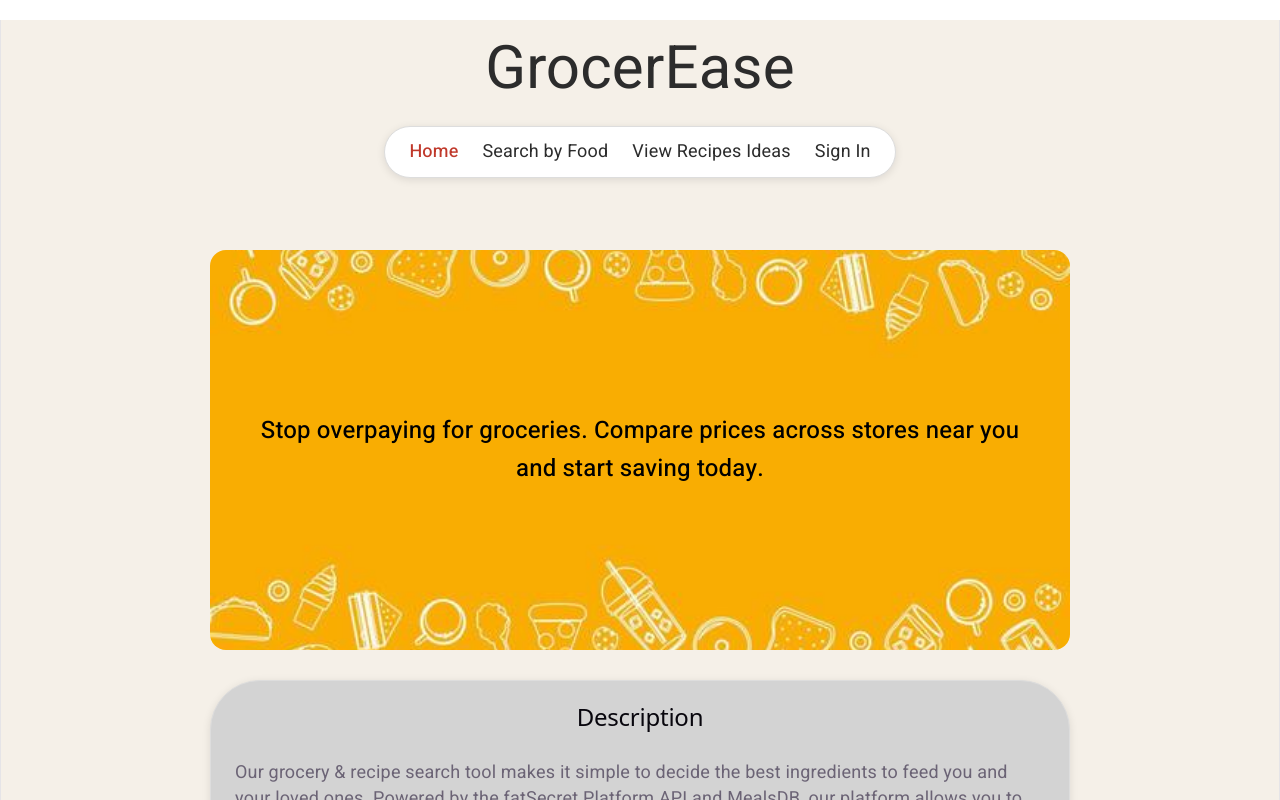
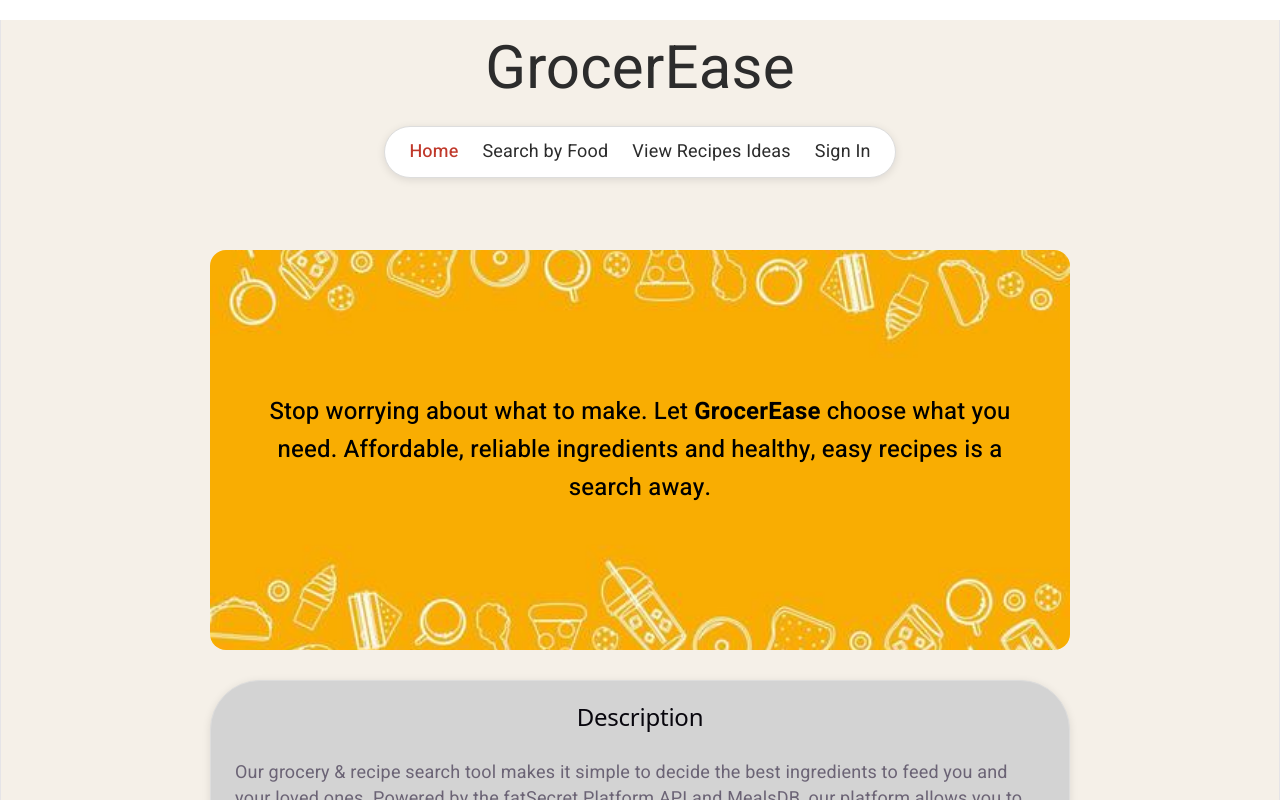
Before and after one commit to skyhbui-hub/finalProject, a React (Vite) app: page / in a window 1280 px wide. Shown: the top 800 px of the page. Built offline with nearby package versions, Linux system fonts and the light colour scheme; no server answers.

Commit message:
Edited website title description

```diff
--- a/src/pages/Home.tsx
+++ b/src/pages/Home.tsx
@@ -6,7 +6,7 @@
       <div className="hero" style={{ backgroundImage: `url('/homeBackground.jpg')` }}>
         <div className="hero-overlay">
           <p className="hero-text">
-          Stop overpaying for groceries. Compare prices across stores near you and start saving today.
+          Stop worrying about what to make. Let <b>GrocerEase</b> choose what you need. Affordable, reliable ingredients and healthy, easy recipes is a search away.
           </p>
         </div>
       </div>
```
